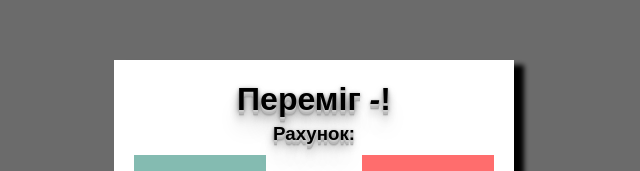
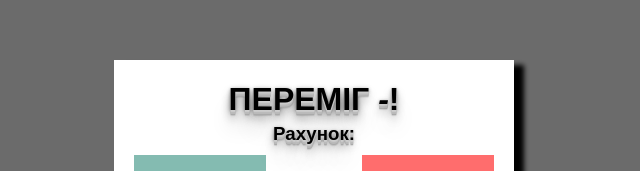
Before and after one commit to GreatTry/ghrey, a website: page window_na_fone.html in a window 1280 px wide. Shown: the part 196-367 px from the top of the page, without its empty margins (326-966 px from the left). Drawn offline with Linux system fonts and the light colour scheme.

Commit message:
Update window_na_fone.html

```diff
--- a/window_na_fone.html
+++ b/window_na_fone.html
@@ -224,7 +224,7 @@
 
 
 
-		<h1>Переміг <i id="winner">-</i>!</h1>
+		<h1>ПЕРЕМIГ <i id="winner">-</i>!</h1>
 		<h3>Рахунок:</h3>
 		<div id="result">
 
```
